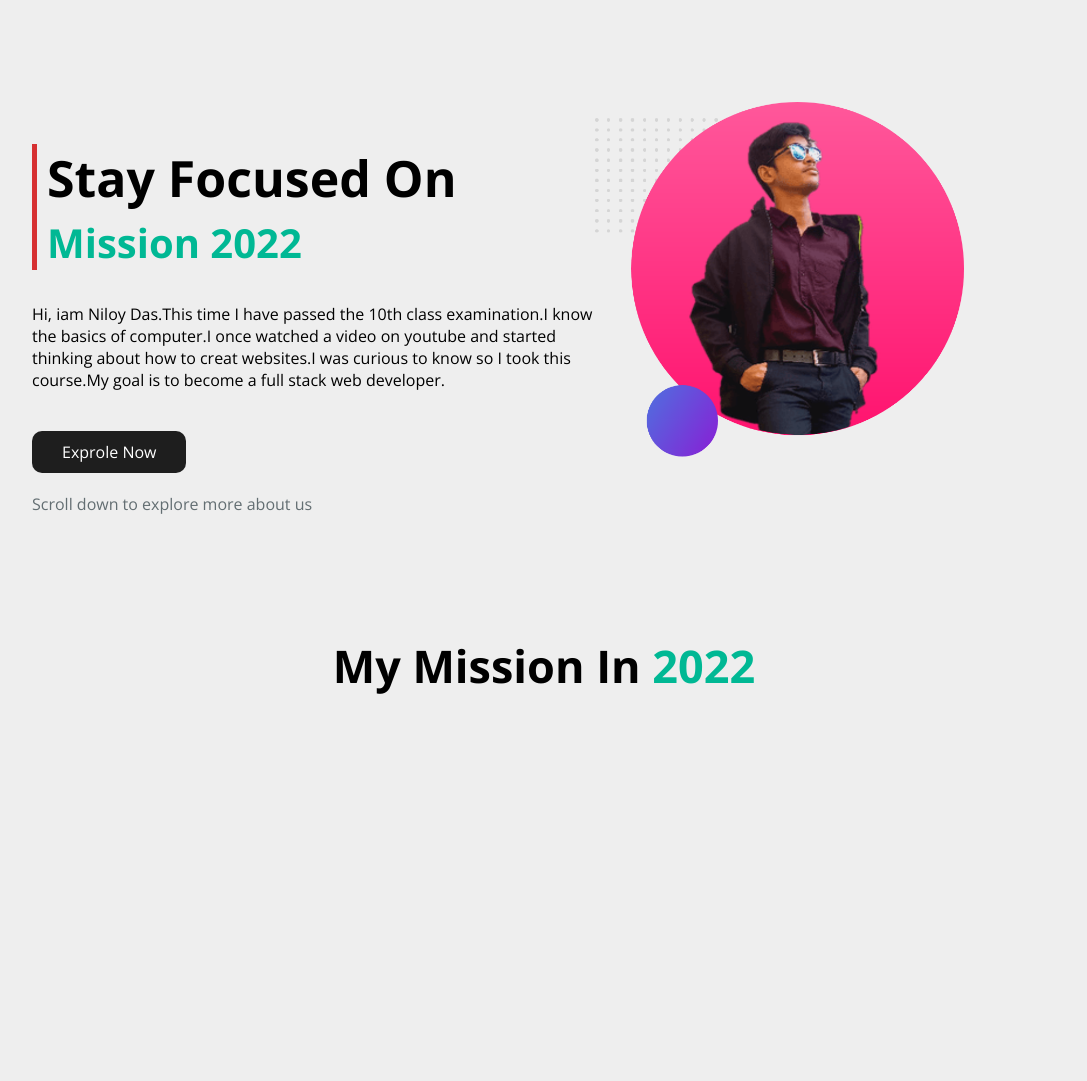
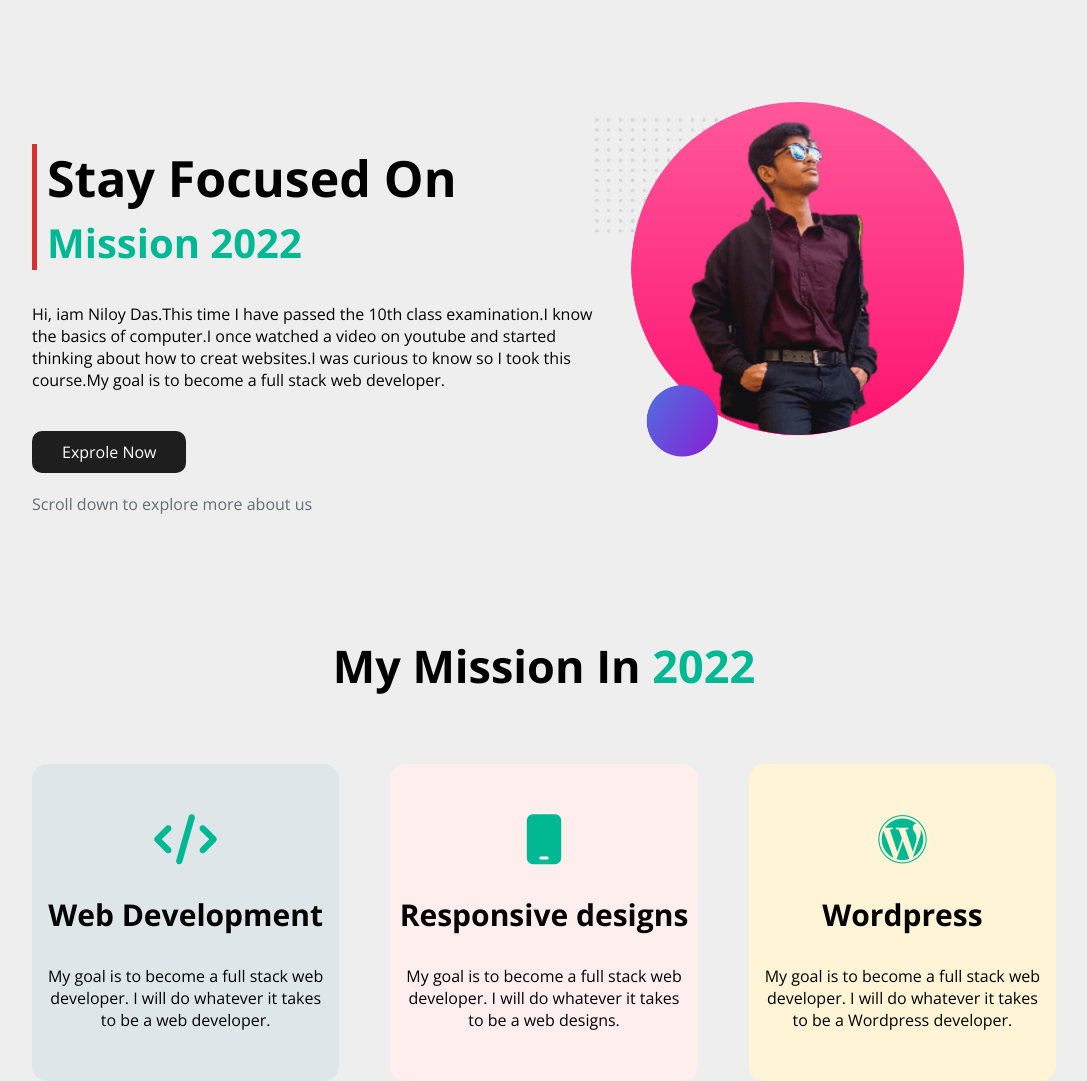
Before and after one commit to niloyds/my-first-asinment, a plain HTML site: page index.html in a window 1280 px wide. Shown: the whole page, without its empty margins (96-1183 px from the left). Before the commit the page ends 800 px from the top, so only its background shows below. Drawn offline with nearby package versions, Linux system fonts and the light colour scheme.

Commit message:
2nd commit

```diff
--- a/index.html
+++ b/index.html
@@ -36,7 +36,27 @@
             <div class="heading">
                 <h2>my mission in <span>2022</span></h2>
             </div>
+            <div class="my-mission">
+                <div class="my-mission-item developer">
+                    <i class="fas fa-code"></i>
+                    <h3>Web Development</h3>
+                    <p>My goal is to become a full stack web developer. I will do whatever it takes to be a web developer.</p>
+                </div>
+                <div class="my-mission-item designs">
+                    <i class="fas fa-mobile"></i>
+                    <h3>Responsive designs</h3>
+                    <p>My goal is to become a full stack web developer. I will do whatever it takes to be a web designs.</p>
+                </div>
+                <div class="my-mission-item Wordpress">
+                    <i class="fab fa-wordpress"></i>
+                    <h3>Wordpress</h3>
+                    <p>My goal is to become a full stack web developer. I will do whatever it takes to be a Wordpress developer.</p>
+                </div>
+            </div>
         </div>
     </section>
+
+    <!--===-===----= fontawesome ===-===----=-->
+<script src="https://kit.fontawesome.com/1a2a8c1998.js" crossorigin="anonymous"></script>
 </body>
 </html>
--- a/style.css
+++ b/style.css
@@ -77,3 +77,37 @@ body{
 .heading span{
     color: #00b894;
 }
+.my-mission{
+    display: flex;
+    justify-content: space-between;
+}
+.my-mission-item{
+    margin-top: 30px;
+    width: 30%;
+    text-align: center;
+}
+.my-mission-item i{
+    font-size: 50px;
+    margin-top: 50px;
+    color: #00b894;
+}
+.my-mission-item h3{
+    font-size: 30px;
+}
+.my-mission-item p{
+    margin-bottom: 50px;
+    margin-left: 10px;
+    margin-right: 10px;
+}
+.developer{
+    background-color: #dfe6e9;
+    border-radius: 15px;
+}
+.designs{
+    border-radius: 15px;
+    background-color: #FFEEEE;
+}
+.Wordpress{
+    border-radius: 15px;
+    background-color: #FFF4D6;
+}
```
